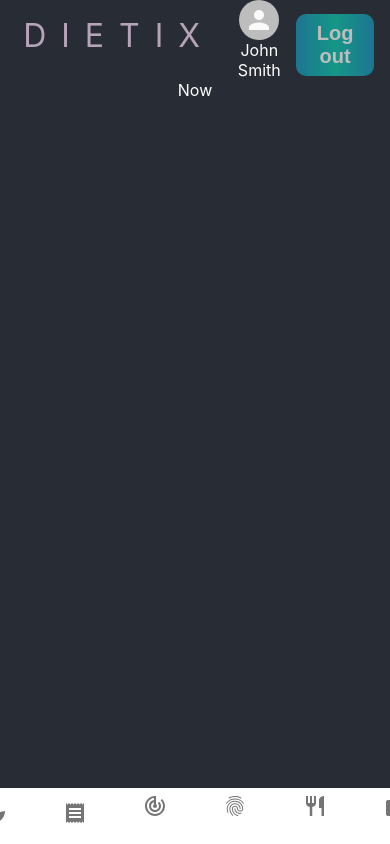
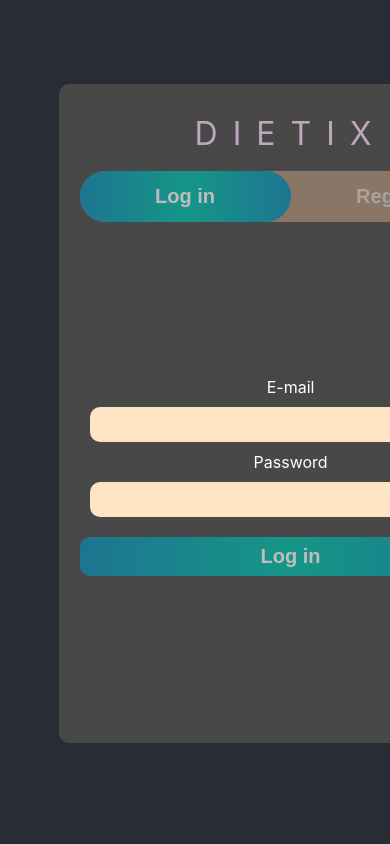
Before and after one commit to marcinmiz/DietManagementApp, a React (Create React App) app in the folder frontend/: page / in a window 390 px wide. Before the commit this address led to /now. Built offline with nearby package versions, Linux system fonts and the light colour scheme.

Commit message:
Display Authentication card on center not depending on screen width, increase input fields padding and margin

```diff
--- a/frontend/src/App.css
+++ b/frontend/src/App.css
@@ -11,13 +11,10 @@
   color: white;
 }
 
-.App_content_auth {
-  background-color: #282c34;
-  min-height: 100vh;
-  display: flex;
-  /*align-items: center;*/
-  justify-content: center;
-  color: white;
+.auth_container {
+    position: fixed;
+    left: 40%;
+    top: 10%;
 }
 
 .card {
@@ -34,8 +31,8 @@
 }
 
 .input_field {
-  margin: 5px;
-  padding: 5px;
+  margin: 10px !important;
+  padding: 10px !important;
   background-color: bisque;
   border-radius: 10px;
   border: 0;
@@ -121,3 +118,21 @@
     bottom: 0;
     width: 100%;
 }
+
+@media screen and (max-width: 800px) {
+    .auth_container {
+        left: 30%;
+    }
+}
+
+@media screen and (max-width: 650px) {
+    .auth_container {
+        left: 20%;
+    }
+}
+
+@media screen and (max-width: 530px){
+    .auth_container {
+        left: 15%;
+    }
+}
--- a/frontend/src/App.js
+++ b/frontend/src/App.js
@@ -8,7 +8,7 @@ export default class App extends Component{
         super();
 
         this.state = {
-            loggedInStatus: "LOGGED_IN",
+            loggedInStatus: "NOT_LOGGED_IN",
             user: {}
         }
     }
--- a/frontend/src/pages/Authentication.js
+++ b/frontend/src/pages/Authentication.js
@@ -41,7 +41,7 @@ export default class Authentication extends Component {
 
     render() {
         if (this.state.mode === "register") {
-            return <div className="container">
+            return <div className="auth_container">
                 <div className="card auth_card">
                     <div className="logo">
                         DIETIX
@@ -121,7 +121,7 @@ export default class Authentication extends Component {
             </div>
 
         } else {
-          return <div className="container">
+          return <div className="auth_container">
               <div className="card auth_card">
                   <div className="logo">
                       DIETIX
```
